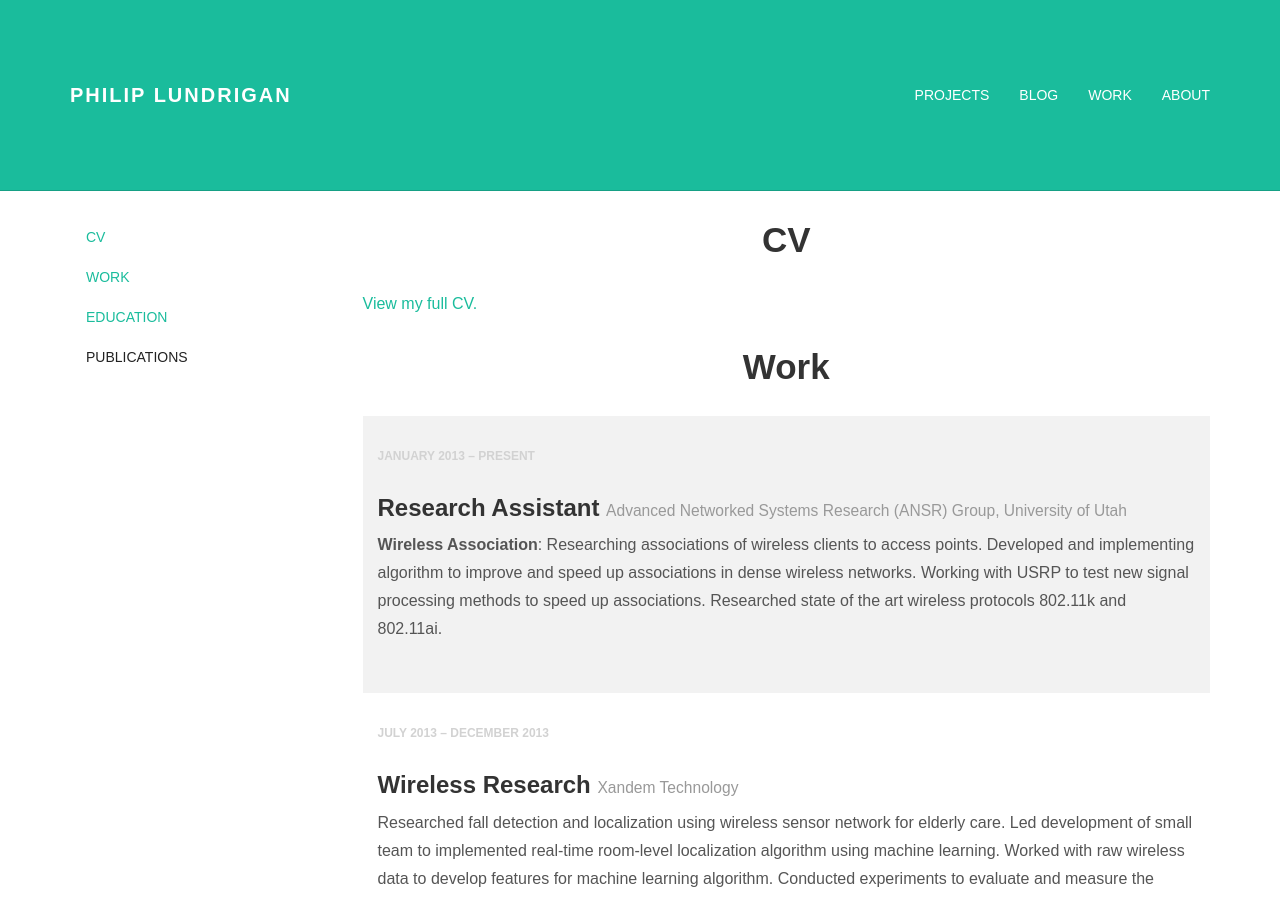
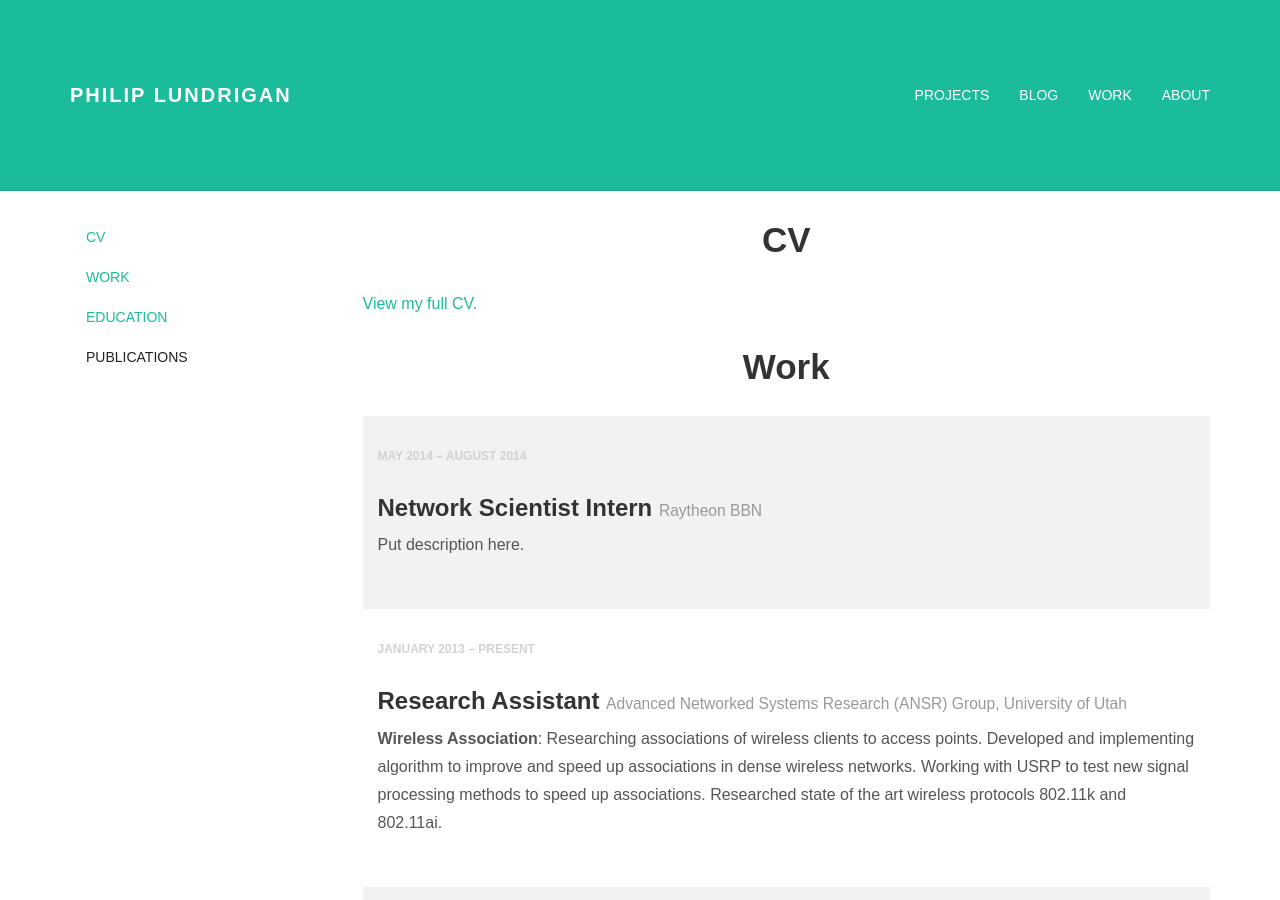
Before and after one commit to philipbl/philipbl.github.io, a Jekyll site: the page built from work.html, in a window 1280 px wide and 900 px high. Built offline with Jekyll 4.4.1, drawn with Linux system fonts in a browser that asks for light colours; nearby versions of some CDN libraries; some web fonts are replaced.

Commit message:
Add place holder for BBN job

```diff
--- a/_data/work.yml
+++ b/_data/work.yml
@@ -78,3 +78,11 @@
     Developed and implementing algorithm to improve and speed up associations in dense
     wireless networks. Working with USRP to test new signal processing methods to speed up
     associations. Researched state of the art wireless protocols 802.11k and 802.11ai.
+
+
+
+- title: Network Scientist Intern
+  company: Raytheon BBN
+  worked_date: May 2014 – August 2014
+  description: >
+      Put description here.
```
